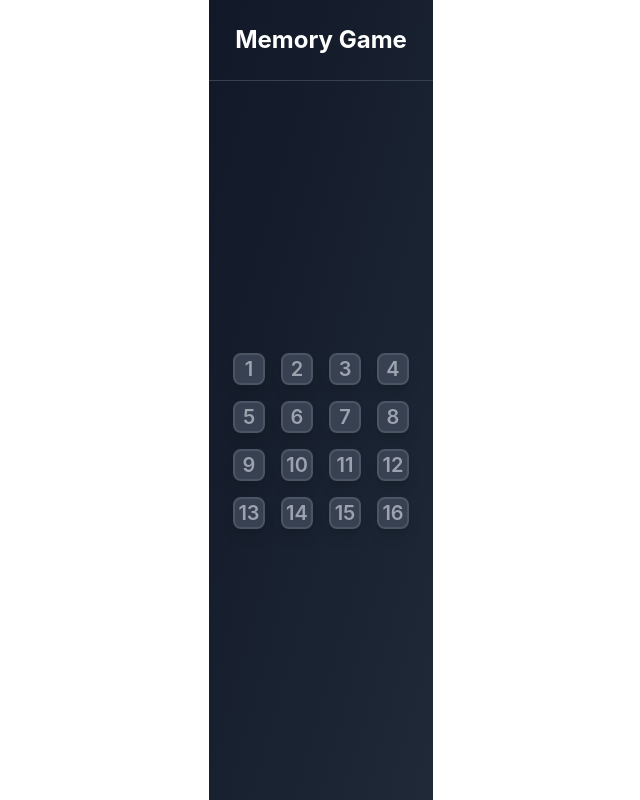
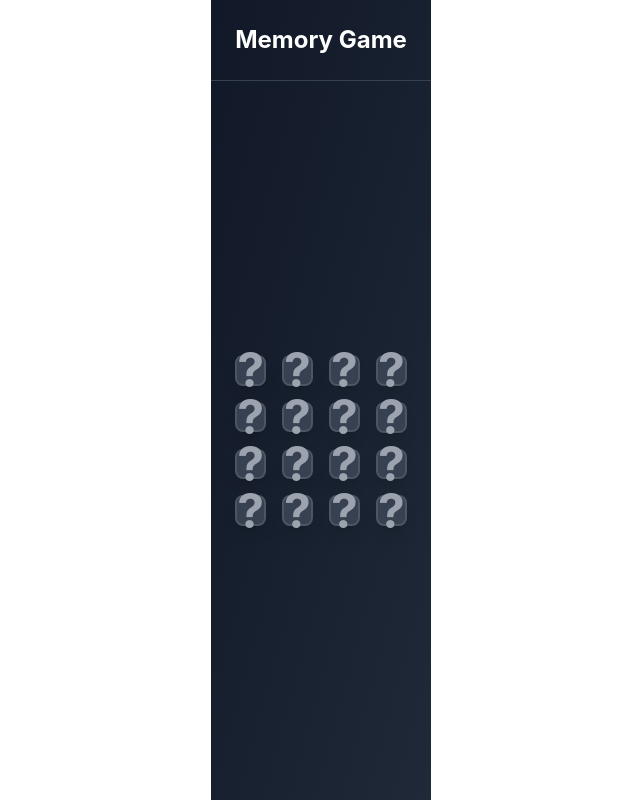
Before and after one commit to vashnavichauhan1825/mind-game, a React (Vite) app: page / in a window 1280 px wide. Both pictures are taken after a click on the button "Start Game". Shown: the whole page, without its empty margins (319-959 px from the left). Built offline with nearby package versions, Linux system fonts and the light colour scheme.

Commit message:
feat:add Tile component+ animation

```diff
--- a/src/features/memory-game/components/GameBoard.tsx
+++ b/src/features/memory-game/components/GameBoard.tsx
@@ -1,16 +1,13 @@
+import Tile from "./Tile";
+
 function GameBoard() {
   const tiles = Array.from({ length: 16 }, (_, index) => index + 1);
 
   return (
     <div className="w-full max-w-2xl mx-auto">
       <div className="grid grid-cols-4 gap-3 sm:gap-4">
-        {tiles.map((tile) => (
-          <div
-            key={tile}
-            className="aspect-square bg-gray-700 rounded-lg border-2 border-gray-600 flex items-center justify-center text-gray-400 text-xl font-semibold shadow-lg hover:border-gray-500 transition-colors duration-200"
-          >
-            {tile}
-          </div>
+        {tiles.map((tileId) => (
+          <Tile key={tileId} id={tileId} />
         ))}
       </div>
     </div>
--- /dev/null
+++ b/src/features/memory-game/components/Tile.tsx
@@ -0,0 +1,53 @@
+import { useState } from "react";
+
+interface TileProps {
+  id: number;
+}
+
+function Tile({ id }: TileProps) {
+  const [isFlipped, setIsFlipped] = useState(false);
+
+  const handleClick = () => {
+    setIsFlipped(!isFlipped);
+  };
+
+  return (
+    <div
+      className="aspect-square cursor-pointer perspective-1000"
+      onClick={handleClick}
+    >
+      <div
+        className={`relative w-full h-full preserve-3d transition-transform duration-500 ${
+          isFlipped ? "rotate-y-180" : ""
+        }`}
+        style={{
+          transformStyle: "preserve-3d",
+          transform: isFlipped ? "rotateY(180deg)" : "rotateY(0deg)",
+        }}
+      >
+        <div
+          className="absolute inset-0 w-full h-full bg-gray-700 rounded-lg border-2 border-gray-600 flex items-center justify-center text-gray-400 text-4xl font-bold shadow-lg backface-hidden"
+          style={{
+            backfaceVisibility: "hidden",
+            WebkitBackfaceVisibility: "hidden",
+          }}
+        >
+          <span className="text-5xl">?</span>
+        </div>
+
+        <div
+          className="absolute inset-0 w-full h-full bg-gradient-to-br from-blue-500 to-purple-600 rounded-lg border-2 border-blue-400 flex items-center justify-center text-white text-4xl font-bold shadow-lg backface-hidden"
+          style={{
+            backfaceVisibility: "hidden",
+            WebkitBackfaceVisibility: "hidden",
+            transform: "rotateY(180deg)",
+          }}
+        >
+          <span className="text-5xl">★</span>
+        </div>
+      </div>
+    </div>
+  );
+}
+
+export default Tile;
--- a/src/styles/globals.css
+++ b/src/styles/globals.css
@@ -25,3 +25,18 @@
     align-items: center;
   }
 }
+
+@layer utilities {
+  .perspective-1000 {
+    perspective: 1000px;
+  }
+
+  .preserve-3d {
+    transform-style: preserve-3d;
+  }
+
+  .backface-hidden {
+    backface-visibility: hidden;
+    -webkit-backface-visibility: hidden;
+  }
+}
```
